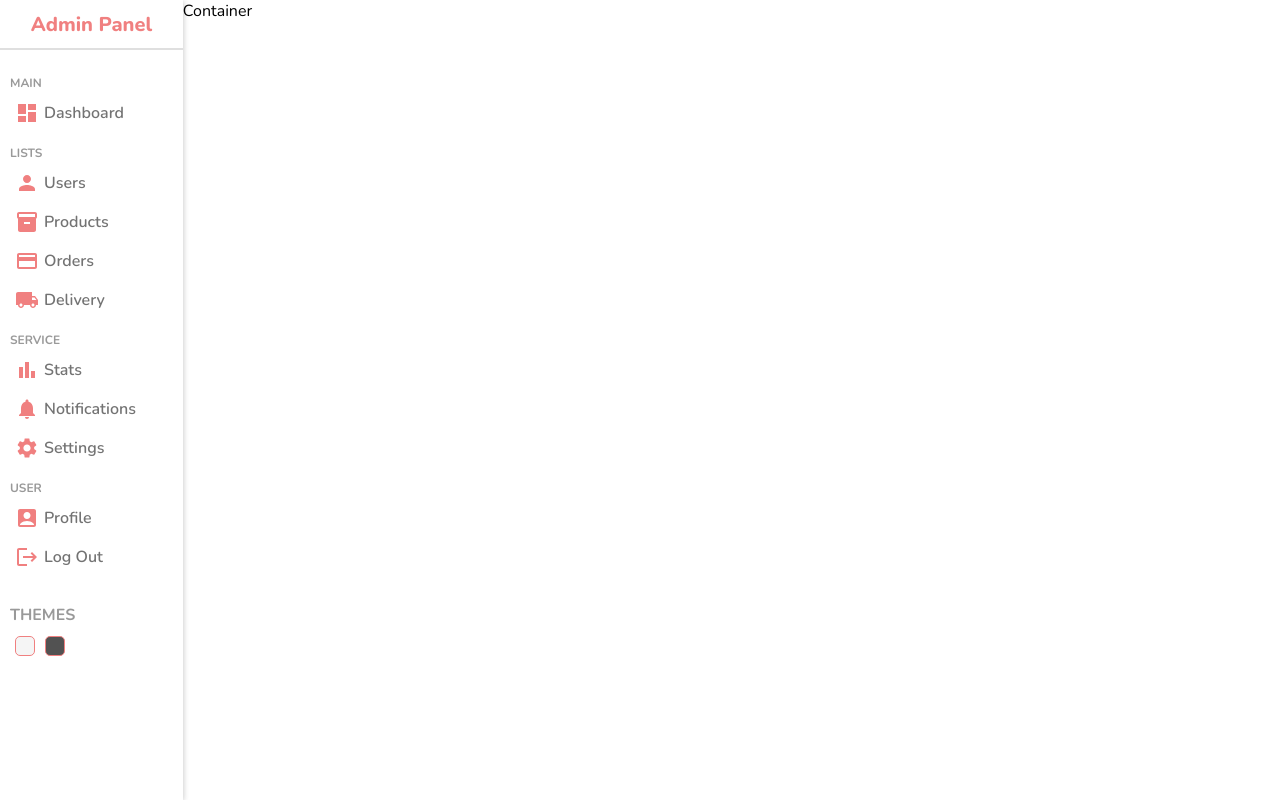
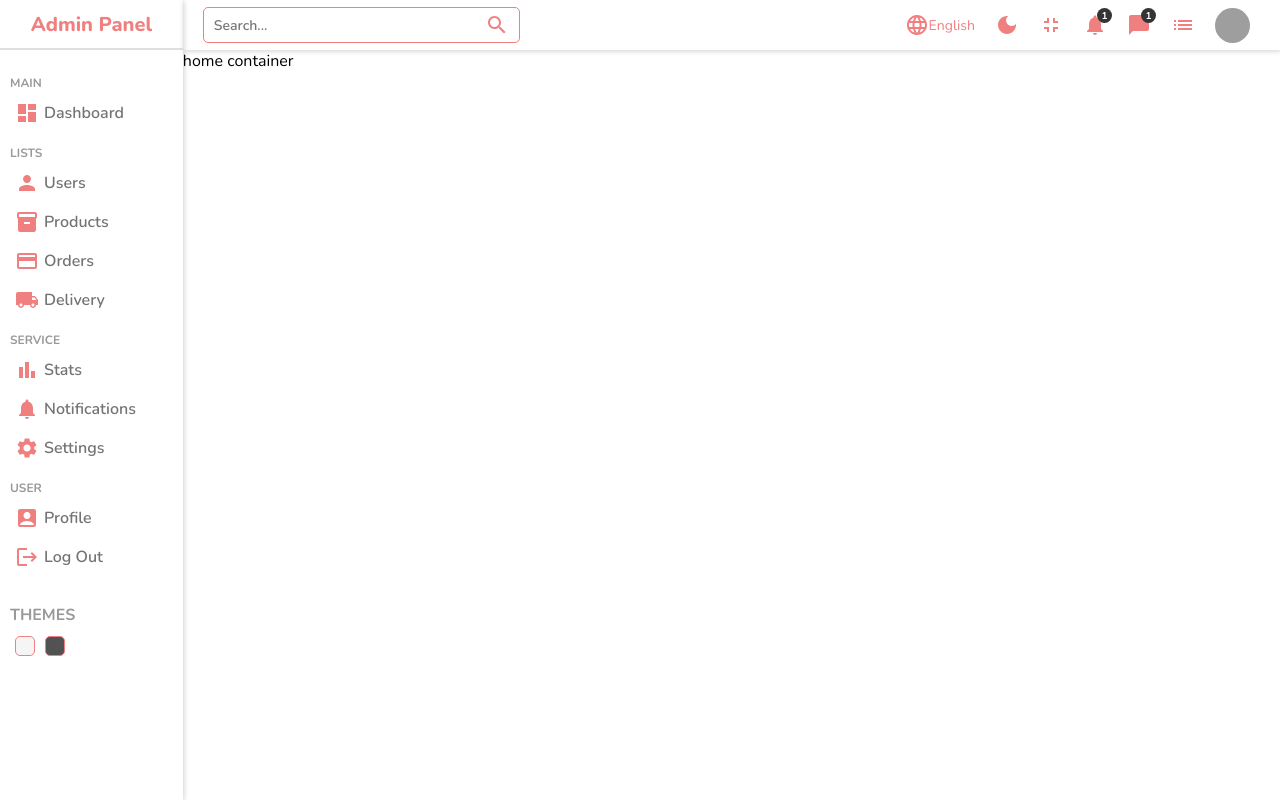
Before and after one commit to RizwanAhmed3000/Admin-Panel, a React (Create React App) app: page / in a window 1280 px wide. Built offline with nearby package versions, Linux system fonts and the light colour scheme; grey boxes are pictures that could not be loaded.

Commit message:
navbar done

```diff
--- a/src/Components/Navbar/Navbar.jsx
+++ b/src/Components/Navbar/Navbar.jsx
@@ -1,7 +1,46 @@
 import "./navbar.scss"
-
+import SearchIcon from '@mui/icons-material/Search';
+import LanguageIcon from '@mui/icons-material/Language';
+import DarkModeIcon from '@mui/icons-material/DarkMode';
+import FullscreenExitIcon from '@mui/icons-material/FullscreenExit';
+import NotificationsIcon from '@mui/icons-material/Notifications';
+import ChatBubbleIcon from '@mui/icons-material/ChatBubble';
+import ListIcon from '@mui/icons-material/List';
 export const Navbar = () => {
     return (
-        <div className='navbar'>Navbar</div>
+        <div className='navbar'>
+            <div className="wrapper">
+                <div className="searchBar">
+                    <input type="text" placeholder="Search..." />
+                    <SearchIcon className="searchIcon" />
+                </div>
+                <div className="items">
+                    <div className="item">
+                        <LanguageIcon />
+                        English
+                    </div>
+                    <div className="item">
+                        <DarkModeIcon />
+                    </div>
+                    <div className="item">
+                        <FullscreenExitIcon />
+                    </div>
+                    <div className="item">
+                        <NotificationsIcon />
+                        <div className="counter">1</div>
+                    </div>
+                    <div className="item">
+                        <ChatBubbleIcon />
+                        <div className="counter">1</div>
+                    </div>
+                    <div className="item">
+                        <ListIcon />
+                    </div>
+                    <div className="item">
+                        <img src="https://encrypted-tbn0.gstatic.com/images?q=tbn:ANd9GcTFgG_wbqwD7HVD9FLCyRsz-Rz5DQRgwE8_NQ&usqp=CAU" alt="" className="avatar" />
+                    </div>
+                </div>
+            </div>
+        </div>
     )
 }
--- a/src/Components/Navbar/navbar.scss
+++ b/src/Components/Navbar/navbar.scss
@@ -0,0 +1,78 @@
+.navbar {
+    height: 50px;
+    display: flex;
+    align-items: center;
+    font-size: 14px;
+    color: #555;
+    box-shadow: 1px 1px 5px 0px rgb(194 194 194 / 75%);
+
+    .wrapper {
+        display: flex;
+        align-items: center;
+        width: 100%;
+        justify-content: space-between;
+        padding: 10px 20px;
+
+        .searchBar {
+            display: flex;
+            align-items: center;
+            border: 0.5px solid lightcoral;
+            border-radius: 5px;
+            padding: 5px 10px;
+            width: 30%;
+
+            .searchIcon{
+                margin-left: 5px;
+                cursor: pointer;
+                color: lightcoral;
+            }
+
+            input{
+                width: 100%;
+                font-size: 14px;
+                border: none;
+                outline: none;
+                font-weight: 600;
+                background-color: transparent;
+            }
+        }
+
+        .items {
+            display: flex;
+            // background-color: #555;
+            align-items: center;
+            justify-content: center;
+
+            .item {
+                display: flex;
+                align-items: center;
+                margin: 0 10px;
+                cursor: pointer;
+                color: lightcoral;
+                position: relative;
+
+                .avatar{
+                    width: 35px;
+                    height: 35px;
+                    border-radius: 50%;
+                }
+
+                .counter{
+                    width: 15px;
+                    height: 15px;
+                    background-color: rgb(52, 52, 52);
+                    color: white;
+                    display: flex;
+                    align-items: center;
+                    justify-content: center;
+                    border-radius: 50%;
+                    font-size: 10px;
+                    font-weight: bold;
+                    position: absolute;
+                    top: -5px;
+                    right: -5px;
+                }
+            }
+        }
+    }
+}
--- a/src/Pages/Home/Home.jsx
+++ b/src/Pages/Home/Home.jsx
@@ -6,8 +6,10 @@
     return (
         <div className="home">
             <Sidebar />
-            <div className="homeContainer">Container</div>
-            {/* <Navbar /> */}
+            <div className="homeContainer">
+                <Navbar />
+                home container
+            </div>
         </div>
     )
 }
```
